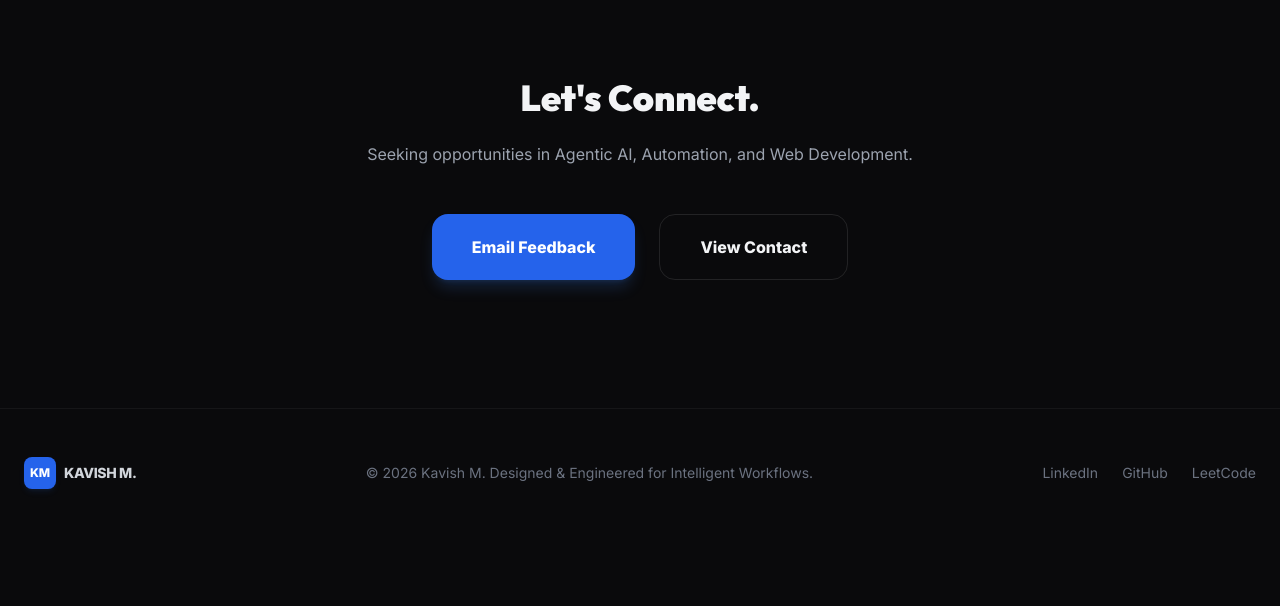
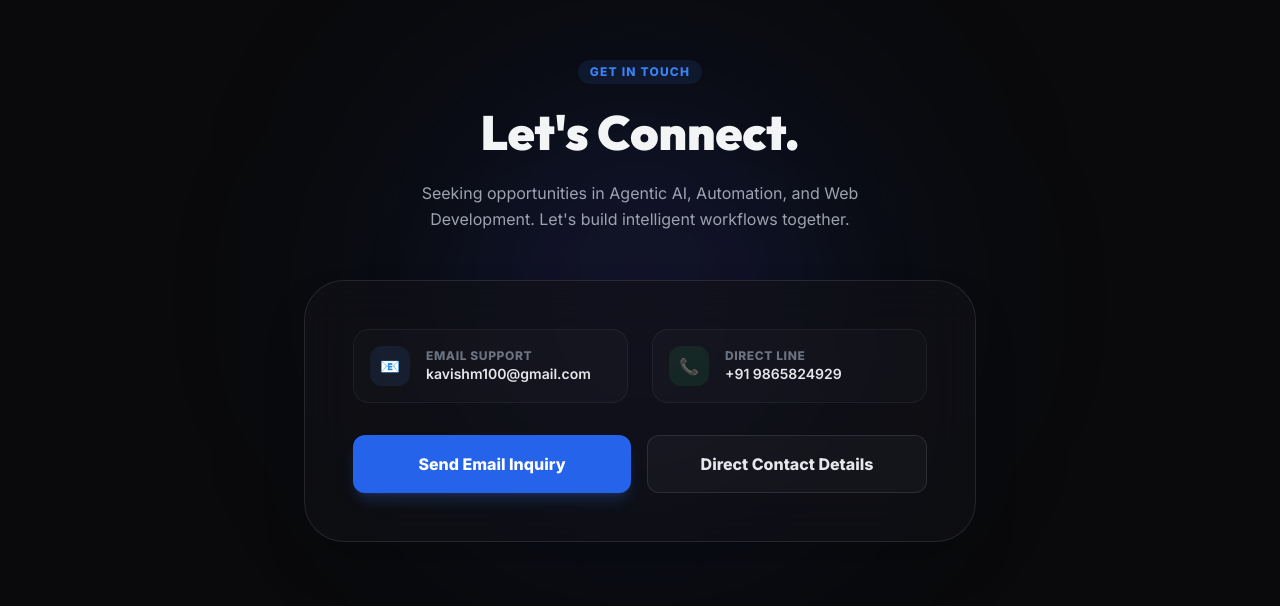
Before and after one commit to kavishM765/my-interactive-portfolio, a website: page index.html in a window 1280 px wide. Shown: the part 6094-6700 px from the top of the page. Before the commit the page ends 6631 px from the top, so only its background shows below. Drawn offline with nearby package versions, Linux system fonts and the light colour scheme.

Commit message:
design: swap first project to n8n enquiry system and upgrade contact section style

```diff
--- a/index.html
+++ b/index.html
@@ -300,14 +300,12 @@
 
                     <!-- Project 1 -->
                     <div class="tech-card bg-[#121216] rounded-[2rem] p-8 border border-white/5 hover:border-blue-500/50 transition animate-on-scroll fade-up">
-                        <div class="h-12 w-12 bg-blue-500/10 rounded-xl flex items-center justify-center text-blue-500 mb-6 font-bold">⚕️</div>
-                        <h3 class="font-heading text-xl font-bold mb-3">Telemedicine Access Platform</h3>
-                        <a href="https://Inkd.in/ghs-etiQ" target="_blank" class="text-blue-500 text-xs block mb-1 hover:underline">GitHub Source ↗</a>
-                        <a href="https://Inkd.in/gqgKm6SE" target="_blank" class="text-blue-500 text-xs block mb-4 hover:underline">Application Link ↗</a>
-                        <p class="text-gray-400 text-sm mb-6">Focused on supporting rural areas with low bandwidth connectivity. The goal was to improve healthcare accessibility by building a solution that works even with limited internet resources.</p>
+                        <div class="h-12 w-12 bg-blue-500/10 rounded-xl flex items-center justify-center text-blue-500 mb-6 font-bold">✉️</div>
+                        <h3 class="font-heading text-xl font-bold mb-3">AI Admission Enquiry System</h3>
+                        <p class="text-gray-400 text-sm mb-6">An intelligent admission enquiry system integrating a web-based portal with n8n automation. Collects candidate information from the site, processes it, and automates instant email confirmations and logging pipelines.</p>
                         <div class="flex gap-2 flex-wrap mt-auto">
-                            <span class="text-[10px] uppercase font-bold tracking-widest bg-white/5 px-2 py-1 rounded text-gray-300">Web Development</span>
-                            <span class="text-[10px] uppercase font-bold tracking-widest bg-white/5 px-2 py-1 rounded text-gray-300">Healthcare</span>
+                            <span class="text-[10px] uppercase font-bold tracking-widest bg-white/5 px-2 py-1 rounded text-gray-300">n8n Automation</span>
+                            <span class="text-[10px] uppercase font-bold tracking-widest bg-white/5 px-2 py-1 rounded text-gray-300">API & Email Integration</span>
                         </div>
                     </div>
 
@@ -415,13 +413,47 @@
             </div>
         </section>
 
-        <section id="contact" class="py-32 px-6">
-            <div class="max-w-4xl mx-auto text-center">
-                <h2 class="font-heading text-4xl font-black mb-6 animate-on-scroll fade-up">Let's Connect.</h2>
-                <p class="text-gray-400 mb-12 animate-on-scroll fade-up delay-100">Seeking opportunities in Agentic AI, Automation, and Web Development.</p>
-                <div class="flex flex-wrap justify-center gap-6 animate-on-scroll fade-up delay-200">
-                    <button onclick="openEmailModal()" class="bg-blue-600 text-white px-10 py-5 rounded-2xl font-bold hover:bg-blue-700 transition shadow-lg shadow-blue-500/20">Email Feedback</button>
-                    <button onclick="openPhoneModal()" class="border border-white/10 px-10 py-5 rounded-2xl font-bold hover:bg-white/5 transition">View Contact</button>
+        <section id="contact" class="py-32 px-6 relative overflow-hidden">
+            <!-- Background Glows -->
+            <div class="absolute top-1/2 left-1/2 -translate-x-1/2 -translate-y-1/2 w-[500px] h-[500px] bg-blue-600/10 rounded-full blur-[120px] pointer-events-none"></div>
+            <div class="absolute top-1/2 left-1/2 -translate-x-1/2 -translate-y-1/2 w-[300px] h-[300px] bg-purple-600/5 rounded-full blur-[80px] pointer-events-none"></div>
+
+            <div class="max-w-4xl mx-auto text-center relative z-10">
+                <span class="inline-flex items-center gap-2 px-3 py-1 rounded-full bg-blue-500/10 text-blue-500 text-xs font-bold uppercase tracking-widest mb-6 animate-on-scroll fade-up">
+                    Get In Touch
+                </span>
+                <h2 class="font-heading text-4xl md:text-5xl font-black mb-6 animate-on-scroll fade-up">Let's Connect.</h2>
+                <p class="text-gray-400 mb-12 max-w-lg mx-auto leading-relaxed animate-on-scroll fade-up delay-100">
+                    Seeking opportunities in Agentic AI, Automation, and Web Development. Let's build intelligent workflows together.
+                </p>
+
+                <!-- Premium Interactive Contact Card -->
+                <div class="bg-[#121216]/60 backdrop-blur-xl border border-white/10 rounded-[2.5rem] p-8 md:p-12 shadow-2xl animate-on-scroll fade-up delay-200 hover:border-blue-500/20 transition-all duration-500 max-w-2xl mx-auto">
+                    <div class="grid grid-cols-1 sm:grid-cols-2 gap-6 mb-8 text-left">
+                        <div class="flex items-center gap-4 p-4 rounded-2xl bg-white/[0.02] border border-white/5 hover:bg-white/[0.04] transition">
+                            <div class="h-10 w-10 bg-blue-500/10 rounded-xl flex items-center justify-center text-blue-500 font-bold">📧</div>
+                            <div>
+                                <p class="text-xs text-gray-500 font-bold uppercase tracking-wider">Email Support</p>
+                                <p class="text-sm font-semibold text-gray-200">kavishm100@gmail.com</p>
+                            </div>
+                        </div>
+                        <div class="flex items-center gap-4 p-4 rounded-2xl bg-white/[0.02] border border-white/5 hover:bg-white/[0.04] transition">
+                            <div class="h-10 w-10 bg-green-500/10 rounded-xl flex items-center justify-center text-green-500 font-bold">📞</div>
+                            <div>
+                                <p class="text-xs text-gray-500 font-bold uppercase tracking-wider">Direct Line</p>
+                                <p class="text-sm font-semibold text-gray-200">+91 9865824929</p>
+                            </div>
+                        </div>
+                    </div>
+
+                    <div class="flex flex-wrap justify-center gap-4">
+                        <button onclick="openEmailModal()" class="flex-1 min-w-[180px] bg-blue-600 text-white px-8 py-4 rounded-xl font-bold hover:bg-blue-700 transition-all shadow-lg shadow-blue-500/20 hover:shadow-blue-500/35 hover:-translate-y-0.5 duration-300">
+                            Send Email Inquiry
+                        </button>
+                        <button onclick="openPhoneModal()" class="flex-1 min-w-[180px] border border-white/10 bg-white/[0.03] text-gray-200 px-8 py-4 rounded-xl font-bold hover:bg-white/5 hover:text-white hover:border-white/20 transition-all hover:-translate-y-0.5 duration-300">
+                            Direct Contact Details
+                        </button>
+                    </div>
                 </div>
             </div>
         </section>
```
